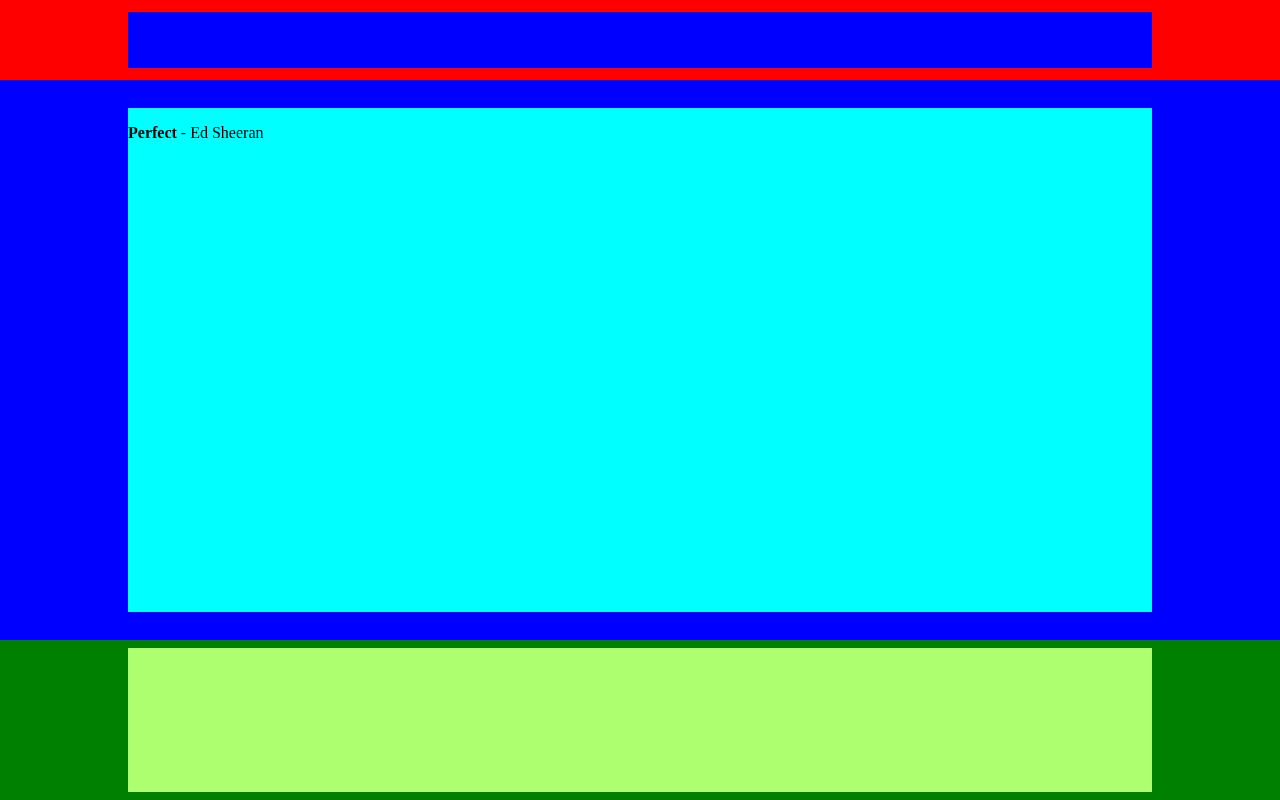
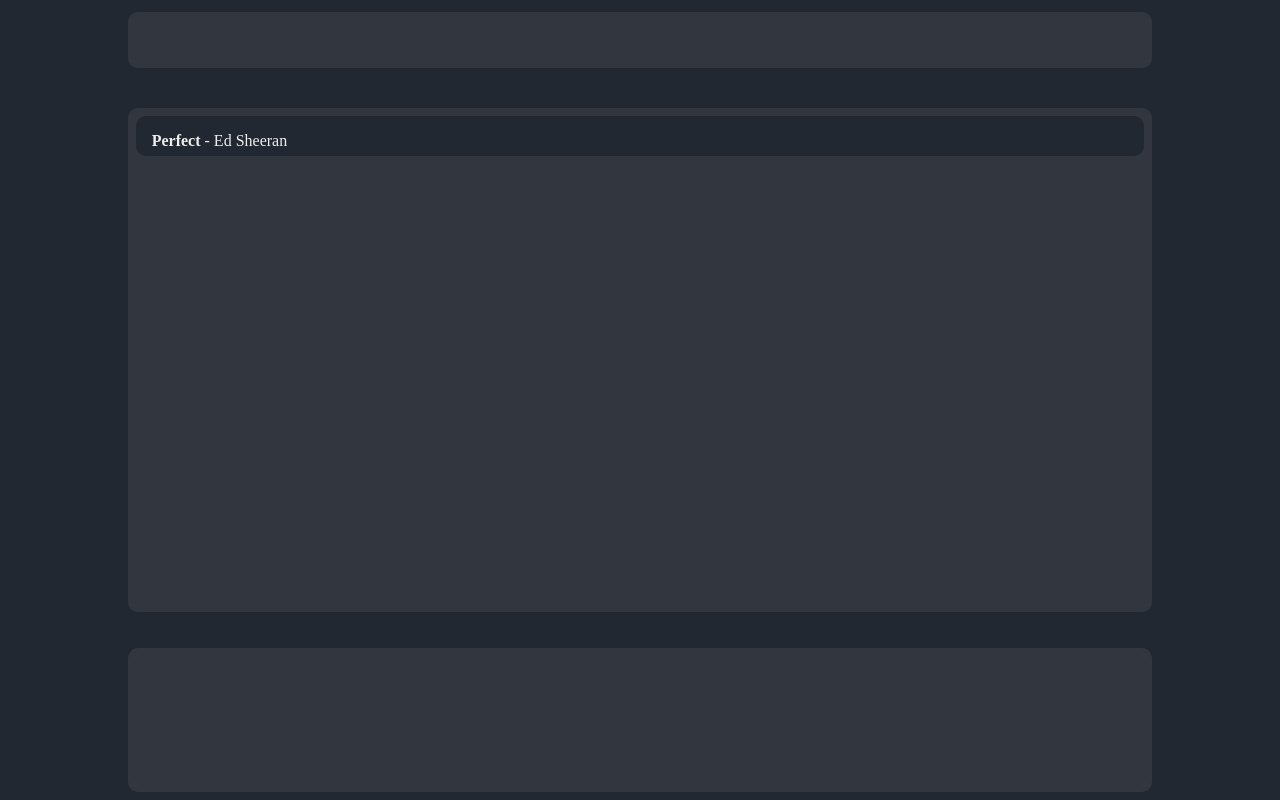
Before and after one commit to kirbs-btw/shuffle.ai, a website: page frontend/index.html in a window 1280 px wide. Drawn offline with Linux system fonts and the light colour scheme.

Commit message:
Add files via upload

```diff
--- a/frontend/css/main.css
+++ b/frontend/css/main.css
@@ -1,7 +1,7 @@
 .nav-section{
     width: 100vw;
     height: 10vh;
-    background-color: red;
+    background-color: var(--dark-base);
     display: flex;
     align-items: center;
     justify-content: center;
@@ -10,14 +10,14 @@
 .search-bar{
     width: 80%;
     height: 70%;
-    background-color: blue;
+    background-color: var(--mid-base);
 }
 
 
 .playlist-section{
     width: 100vw;
     height: 70vh;
-    background-color: blue;
+    background-color: var(--dark-base);
     display: flex;
     align-items: center;
     justify-content: center;
@@ -26,13 +26,31 @@
 .playlist-container{
     width: 80%;
     height: 90%;
-    background-color: aqua;
+    background-color: var(--mid-base);
+    display: flex;
+    flex-direction: column;
+    justify-content: flex-start;
+    align-items: center;
+}
+
+.song-container{
+    width: 98.5%;
+    height: 5vh;
+    margin-top: 1vh;
+    background-color: var(--dark-base);
+    display: flex;
+}
+
+.song-container > *{
+    margin-left: 2vh;
+    color: var(--white-color);
+    font-family: Gotham Htf;
 }
 
 .suggestions-section{
     width: 100vw;
     height: 20vh;
-    background-color: green;
+    background-color: var(--dark-base);
     display: flex;
     align-items: center;
     justify-content: center;
@@ -41,5 +59,13 @@
 .suggestion-container{
     width: 80%;
     height: 90%;
-    background-color: rgb(174, 255, 111);
+    background-color: var(--mid-base);
 }
+
+/*
+border-radius
+*/
+
+.suggestion-container, .playlist-container, .search-bar, .song-container{
+    border-radius: 10px;
+}
--- a/frontend/css/style.css
+++ b/frontend/css/style.css
@@ -2,3 +2,10 @@
     margin: 0;
     padding: 0;
 }
+
+:root{
+    --dark-base: #222831;
+    --mid-base: #31363F;
+    --secondary-color: #76ABAE;
+    --white-color: #EEEEEE;
+}
```
